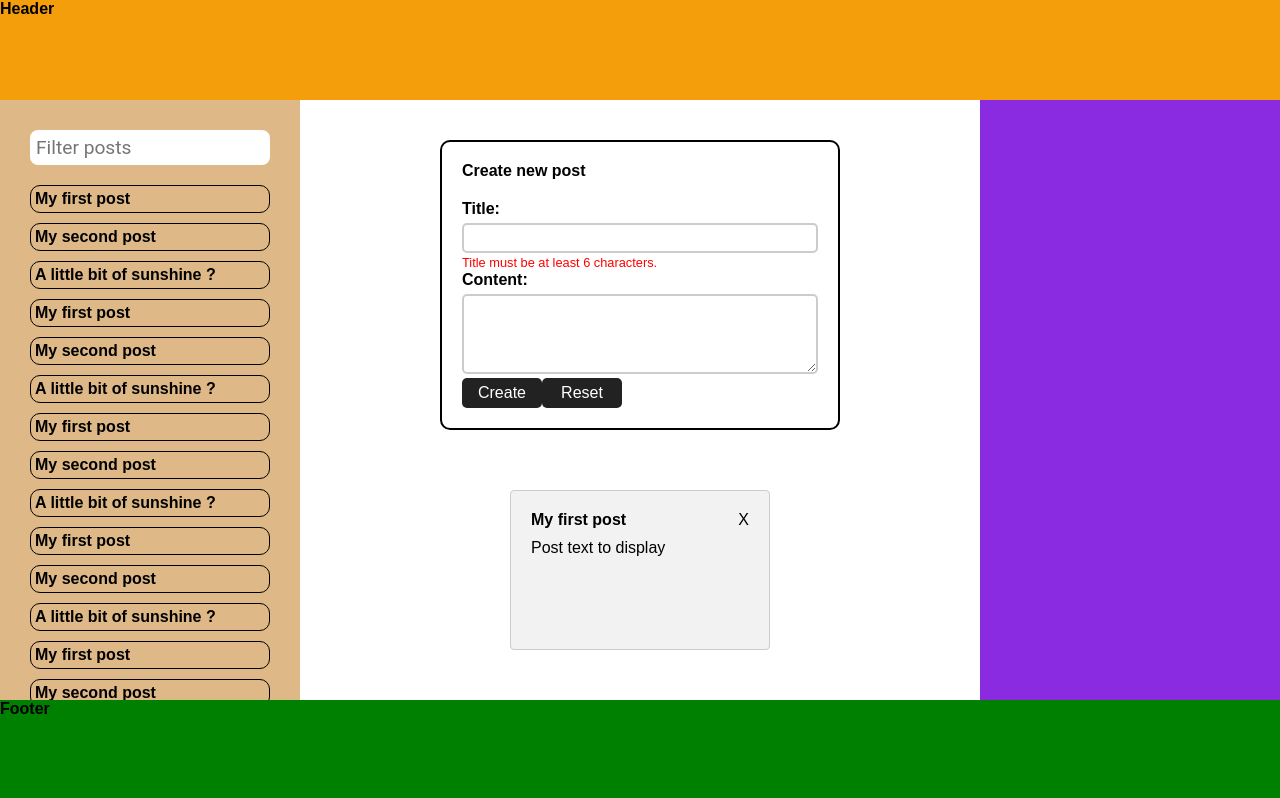
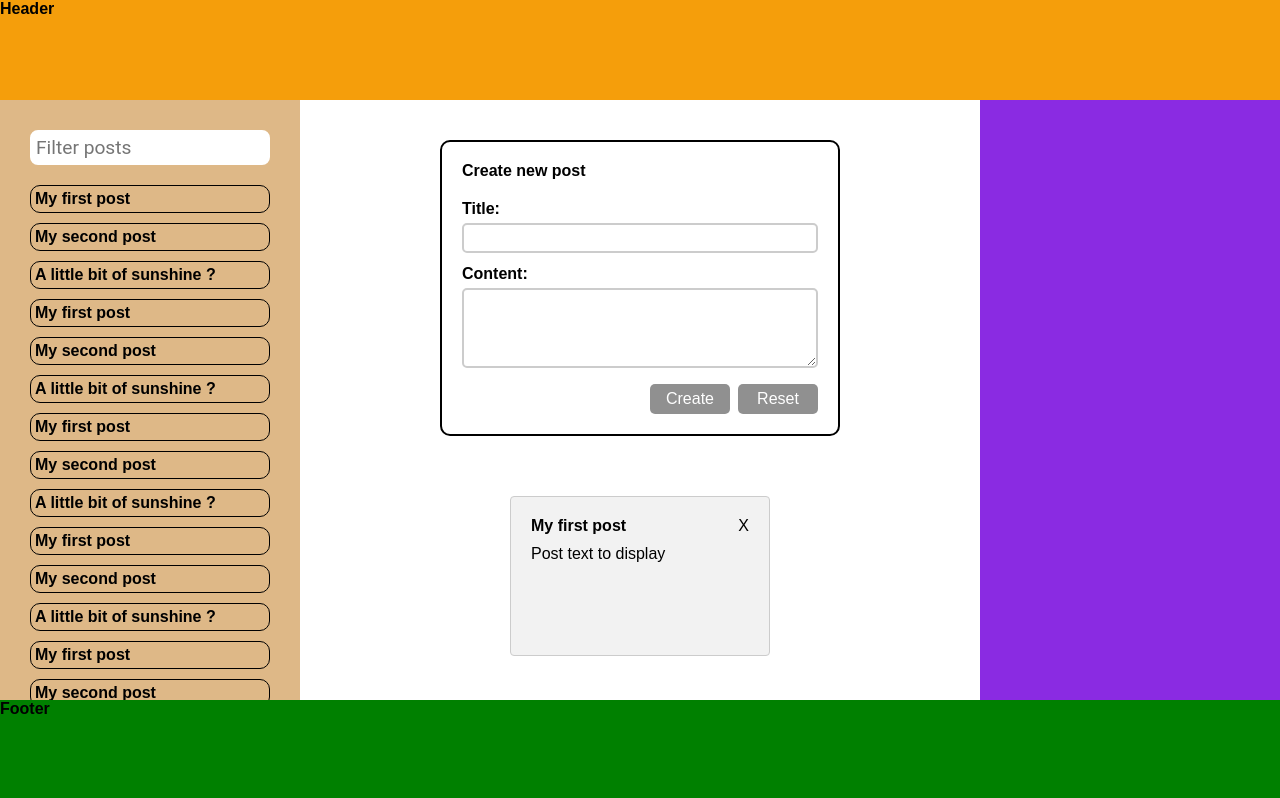
Before and after one commit to marcello-ants/react-akur8, a Next.js app: page / in a window 1280 px wide. Shown: the top 798 px of the page. Built offline with nearby package versions, Linux system fonts and the light colour scheme.

Commit message:
refactor: refactor form buttons style

```diff
--- a/src/components/CreatePost.tsx
+++ b/src/components/CreatePost.tsx
@@ -5,20 +5,23 @@ type Props = {
   onAddPost: (post: Post) => void;
 };
 
-function CreatePost({ onAddPost }: Props) {
+const CreatePost = ({ onAddPost }: Props) => {
   const [name, setName] = useState<string>("");
   const [content, setContent] = useState<string>("");
   const [isValid, setIsValid] = useState<boolean>(false);
+  const [isTouched, setIsTouched] = useState<boolean>(false);
 
   const handleTitleChange = (event: React.ChangeEvent<HTMLInputElement>) => {
     setName(event.target.value);
     setIsValid(event.target.value.length >= 6);
+    setIsTouched(true);
   };
 
   const handleContentChange = (
     event: React.ChangeEvent<HTMLTextAreaElement>
   ) => {
     setContent(event.target.value);
+    setIsTouched(true);
   };
 
   const handleSubmit = (event: React.FormEvent<HTMLFormElement>) => {
@@ -27,6 +30,7 @@ function CreatePost({ onAddPost }: Props) {
     let id = Date.now().toString();
     setName("");
     setContent("");
+    setIsTouched(false);
 
     const newPost: Post = {
       id,
@@ -43,6 +47,7 @@ function CreatePost({ onAddPost }: Props) {
     setName("");
     setContent("");
     setIsValid(false);
+    setIsTouched(false);
   };
 
   return (
@@ -58,7 +63,7 @@ function CreatePost({ onAddPost }: Props) {
             onChange={handleTitleChange}
             required
           />
-          {!isValid && (
+          {name && !isValid && (
             <span className="error-message">
               Title must be at least 6 characters.
             </span>
@@ -77,13 +82,13 @@ function CreatePost({ onAddPost }: Props) {
           <button type="submit" disabled={!isValid}>
             Create
           </button>
-          <button type="button" onClick={handleReset}>
+          <button type="button" disabled={!isTouched} onClick={handleReset}>
             Reset
           </button>
         </div>
       </form>
     </div>
   );
-}
+};
 
 export default CreatePost;
--- a/src/styles/styles.scss
+++ b/src/styles/styles.scss
@@ -21,6 +21,15 @@ div,
 input,
 textarea {
   box-sizing: border-box;
+}
+
+button {
+  cursor: pointer;
+}
+
+button[disabled] {
+  opacity: 0.5;
+  cursor: not-allowed;
 }
 
 .header {
@@ -94,6 +103,18 @@ textarea {
 
 .main-content {
   padding: 40px;
+
+  .form-group {
+    margin-bottom: 12px;
+  }
+
+  .form-actions {
+    text-align: right;
+  }
+
+  .form-actions :last-child {
+    margin-left: 8px;
+  }
 
   .post-detail-wrapper {
     display: flex;
@@ -190,7 +211,6 @@ textarea {
     border-radius: 5px;
     background-color: #222;
     color: white;
-    cursor: pointer;
   }
 
   .error-message {
```
